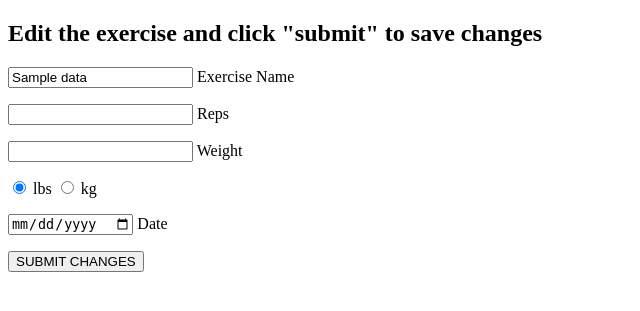
After one commit to hijirida/cs290_webdev_wk9_DBInteractUI, a Node server app: template views/editWorkout.handlebars in a window 1280 px wide. The commit adds this page. Shown: the top 311 px of the page, without its empty margins (0-640 px from the left). Run offline with Node 20, Linux system fonts and the light colour scheme; the template is opened without the code that fills it: most values are stand-ins (such as "Sample title", 1, 10 or a date in 2020); some libraries are stand-ins or nearby versions.

Commit message:
everything except dynamic table

```diff
--- a/app.js
+++ b/app.js
@@ -64,14 +64,14 @@ var bodyParser = require ('body-parser');
 app.use(bodyParser.urlencoded({ extended: true })); // to support URL-encoded bodies
 app.use(bodyParser.json()); // support json encoded bodies
 
-// use mysql module to interact with database
-// for class there is a preconfigured sql database
+// use mysql module to interact with sql database
 var mysql = require('mysql');
 var pool = mysql.createPool({
   host: 'localhost',
   user: 'student',
   password: 'default',
-  database: 'student'
+  database: 'student',
+  dateStrings: 'true'
 });
 
 // check for static files (e.g., .css .js files) in public directory
@@ -102,14 +102,31 @@ app.get ('/', getHandlerFunction);
 function getHandlerFunction (req, res, next) {
   var context = {};
   console.log("inside the getHandler Function");
-  console.log("id = "+req.param('id')+" delete = "+req.param('delete')+" edit = "+req.param('edit'));
+  console.log("id = "+req.param('id')+" delete = "+req.param('delete')+
+              " edit = "+req.param('edit'));
 
   if (req.param('delete')=="yes") { // is this an incoming delete request?
     //then do this
     console.log ("inside delete = yes");
+    var createString = "DELETE FROM workouts WHERE id = "+req.param('id');
+    pool.query(createString, function (err, result) {
+      if (err) throw (err);
+      console.log(result);
+    });
+    res.send("Delete completed");
+
   } else if (req.param('edit')=="yes") { // is this an incoming edit request?
     console.log ("inside edit = yes");
-    // then do this
+    var createString = "SELECT * FROM workouts WHERE id = "+req.param('id');
+    pool.query(createString, function (err, result) {
+      if (err) throw (err);
+      console.log(result);
+      var context = {};
+      context.dataList = result;
+      console.log("context.dataList = "+context.dataList);
+      res.render('editWorkout', context);
+    });
+
   } else {
     console.log ("this is a regular home request");
     var createString = "Select * FROM workouts";
@@ -121,9 +138,26 @@ function getHandlerFunction (req, res, next) {
       context.dataList = result;
       res.render('home', context);  // this looks inside views for home.handlebars
     });
-
   }
 };
+
+app.get ('/editworkout', getEditHandlerFunction);
+
+// This is for the /editworkout page
+function getEditHandlerFunction (req, res, next) {
+ // var context = {};
+  console.log("inside the GET EDIT Handler Function");
+  var createString = "SELECT * FROM workouts WHERE id = "+req.param('id');
+  pool.query(createString, function (err, result) {
+      if (err) throw (err);
+      console.log(result);
+      var context = {};
+      context.dataList = result;
+      console.log("context.dataList = "+context.dataList);
+      res.render('editWorkout', context);
+    });
+  //res.send("done");
+}
 
 // *************************
 // POST handler
@@ -135,8 +169,22 @@ function postHandlerFunction (req, res) {
   console.log("Someone is calling me with POST");
   console.log ("req.body = "+JSON.stringify(req.body));
   console.log ("req.body.name = "+JSON.stringify(req.body.name));
-  var createString = 'INSERT INTO workouts(name) VALUES ("'+
-                    req.body.name+'")';
+  var isLBS = (req.body.wtChoice == "lbs");
+  if (req.body.reps == "") req.body.reps="NULL";
+  if (req.body.weight == "") req.body.weight="NULL";
+  if (req.body.date == "") {
+   formatDate="NULL";
+  } else {
+    formatDate="'"+req.body.date+"'";
+  }
+  console.log("format date = "+formatDate);
+  var createString = 'INSERT INTO workouts(name, reps, weight, date, lbs) VALUES ("'+
+                    req.body.name+'", '+
+                    req.body.reps+', '+
+                    req.body.weight+', '+
+                    //'"'+req.body.date+'", '+
+                    formatDate+', '+
+                    isLBS+')';
   console.log ("createString = "+createString);
   /*var createString = "INSERT INTO workouts(name, reps, weight, date, lbs) VALUES ("+
                     req.body.name+", "+
@@ -153,7 +201,43 @@ function postHandlerFunction (req, res) {
             if (err) throw err;
             //res.send('Added to database with ID: ' + result.insertId);
         });
+  res.send("Added a new row");
 }
+
+
+app.post ('/editworkout', postEditHandlerFunction);
+
+// This is for the /editworkout page
+function postEditHandlerFunction (req, res, next) {
+ // var context = {};
+  console.log("inside the POST EDIT Handler Function");
+  console.log ("req.body = "+JSON.stringify(req.body));
+  console.log ("req.body.name = "+JSON.stringify(req.body.name));
+  var isLBS = (req.body.wtChoice == "lbs");
+  if (req.body.reps == "") req.body.reps="NULL";
+  if (req.body.weight == "") req.body.weight="NULL";
+  if (req.body.date == "") {
+   formatDate="NULL";
+  } else {
+    formatDate="'"+req.body.date+"'";
+  }
+  console.log("format date = "+formatDate);
+  var createString = 'UPDATE workouts SET '+
+                    'name='+'"'+req.body.name+'", '+
+                    'reps='+req.body.reps+', '+
+                    'weight='+req.body.weight+', '+
+                    'date='+formatDate+', '+
+                    'lbs='+isLBS+
+                    ' WHERE id='+req.body.id;
+  console.log ("createString = "+createString);
+  pool.query(createString, function (err, result) {
+            if (err) throw err;
+            //res.send('Added to database with ID: ' + result.insertId);
+            console.log(result);
+        });
+  res.send("UPDATED a new row");
+}
+
 
 function deleteRow(tableID,currentRow) {
   console.log("Inside deletRow function");
--- a/public/stylesheet.css
+++ b/public/stylesheet.css
@@ -1 +1,9 @@
 // put css here
+
+table, th, td {
+  border: 1px solid black;
+}
+
+#workoutTable tr > *:nth-child(1) {
+    display: none;
+}
--- /dev/null
+++ b/views/editWorkout.handlebars
@@ -0,0 +1,67 @@
+<h2>Edit the exercise and click "submit" to save changes</h2>
+
+{{#each dataList}}
+
+<form>
+  <p hidden><input type="number" name=idindex value={{id}}> id# </p>
+  <p><input type="text" name="name" value="{{name}}"> Exercise Name</p>
+  <p><input type="number" min="0" name="reps" value={{reps}}> Reps</p>
+  <p><input type="number" min="1" name="weight" value={{weight}}> Weight
+    <p>
+      {{#if lbs}}
+        <input type="radio" value="lbs" name="wtChoice" checked> lbs
+        <input type="radio" value="kg" name="wtChoice"> kg
+      {{else}}
+        <input type="radio" value="lbs" name="wtChoice"> lbs
+        <input type="radio" value="kg" name="wtChoice" checked> kg
+      {{/if}}
+    </p>
+  </p>
+  <p><input type="date" name="date" value={{date}}> Date</p>
+  <button type="submit">SUBMIT CHANGES</button>
+</form>
+
+{{/each}}
+
+<script>
+  var form = document.querySelector("form");
+  form.addEventListener("submit", function(event) {
+    console.log("inside the submit event...");
+    console.log("intercepting submit form:"+"\n"+
+                form.elements.idindexvalue+"\n"+
+                form.elements.name.value+"\n"+
+                form.elements.reps.value+"\n"+
+                form.elements.weight.value+"\n"+
+                form.elements.wtChoice.value+"\n"+
+                form.elements.date.value);
+
+    event.preventDefault(); //this prevents the click event propagating up the DOM
+    // set up the AJAX request
+    var req = new XMLHttpRequest();
+    var httpString = "http://localhost:3002/editWorkout/";
+    var bodyParams = "id="+form.elements.idindex.value+
+                      "&name="+form.elements.name.value+
+                      "&reps="+form.elements.reps.value+
+                      "&weight="+form.elements.weight.value+
+                      "&date="+form.elements.date.value+
+                      "&wtChoice="+form.elements.wtChoice.value;
+    console.log("bodyParams = "+bodyParams);
+    req.open("POST", httpString, true); // true for asynch calls'
+    // must set content type as urlencoded if body is "key=value&key2=value2"
+    req.setRequestHeader("Content-Type", "application/x-www-form-urlencoded");
+    req.addEventListener('load', function() {
+            if (req.status >= 200 && req.status<400) {
+              //for synch calls, all this code would be outside the .addEventListener!
+              //var reqparse = JSON.parse(req.responseText);
+              //console.log("reqparese = "+reqparse);
+              var httpString = "http://localhost:3002";
+              //refreshes the current page to a new URL
+              window.location.href = httpString;
+            } else {
+              console.log("Error in network request: "+req.status.Text);
+            }
+    });
+    console.log("bodyParams = "+bodyParams);
+    req.send(bodyParams);
+  });
+</script>
--- a/views/layouts/main.handlebars
+++ b/views/layouts/main.handlebars
@@ -2,6 +2,7 @@
 <html>
     <head>
         <title>cs290 Wk9 Database with UI</title>
+        <link rel="stylesheet" type="text/css" href="stylesheet.css">
     </head>
     <body>
         {{{body}}}
```
Also changed, not shown: views/edit.handlebars (added, +24 -0 lines), views/home.handlebars (+49 -47 lines). Lines whose indentation alone changed are shown as unchanged.
